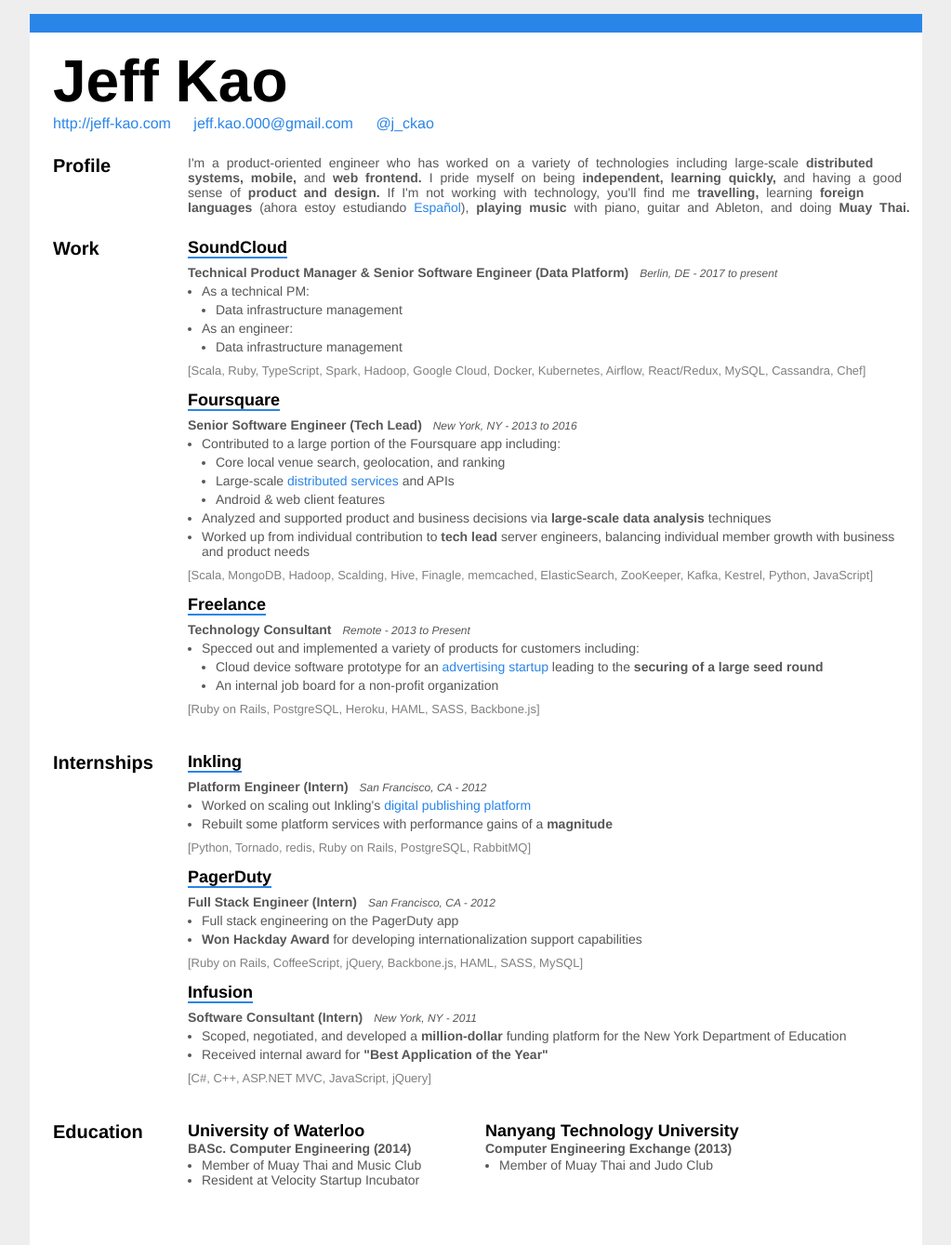
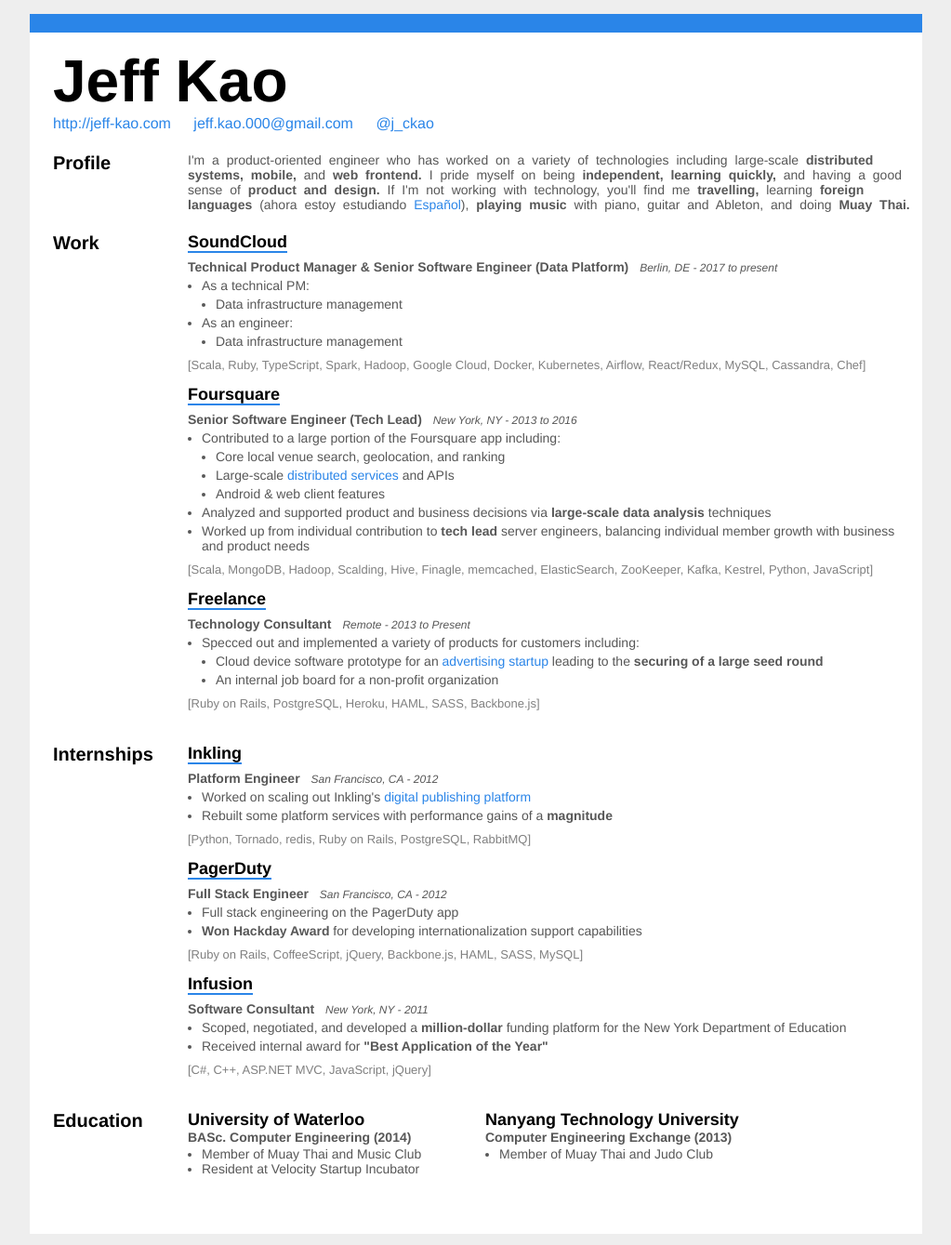
Before and after one commit to jkao/jkao.github.io, a Jekyll site: the page resume.html, which Jekyll copies as it is, in a window 1280 px wide. Shown: the whole page at 93% size, without its empty margins (128-1151 px from the left). Built offline with Jekyll 4.4.1, drawn with Linux system fonts in a browser that asks for light colours.

Commit message:
Remove internship note

```diff
--- a/resume.html
+++ b/resume.html
@@ -92,11 +92,13 @@
         height: 20px;
         background-color: #2A85E8;
       }
+
       .resume-section {
-        margin-top: 15px;
+        margin-top: 12px;
         padding: 5px 0;
         font-size: 14px;
       }
+
       p.summary {
         word-spacing: 4px;
       }
@@ -331,7 +333,7 @@
               </h5>
             </div>
             <div class='grid_10 alpha job-role'>
-              <strong>Platform Engineer (Intern)</strong>
+              <strong>Platform Engineer</strong>
               <span class='job-meta location-date'>
                 <em>San Francisco, CA - 2012</em>
               </span>
@@ -358,7 +360,7 @@
               </h5>
             </div>
             <div class='grid_10 alpha job-role'>
-              <strong>Full Stack Engineer (Intern)</strong>
+              <strong>Full Stack Engineer</strong>
               <span class='job-meta location-date'>
                 <em>San Francisco, CA - 2012</em>
               </span>
@@ -387,7 +389,7 @@
               </h5>
             </div>
             <div class='grid_10 alpha job-role'>
-              <strong>Software Consultant (Intern)</strong>
+              <strong>Software Consultant</strong>
               <span class='job-meta location-date'>
                 <em>New York, NY - 2011</em>
               </span>
```
